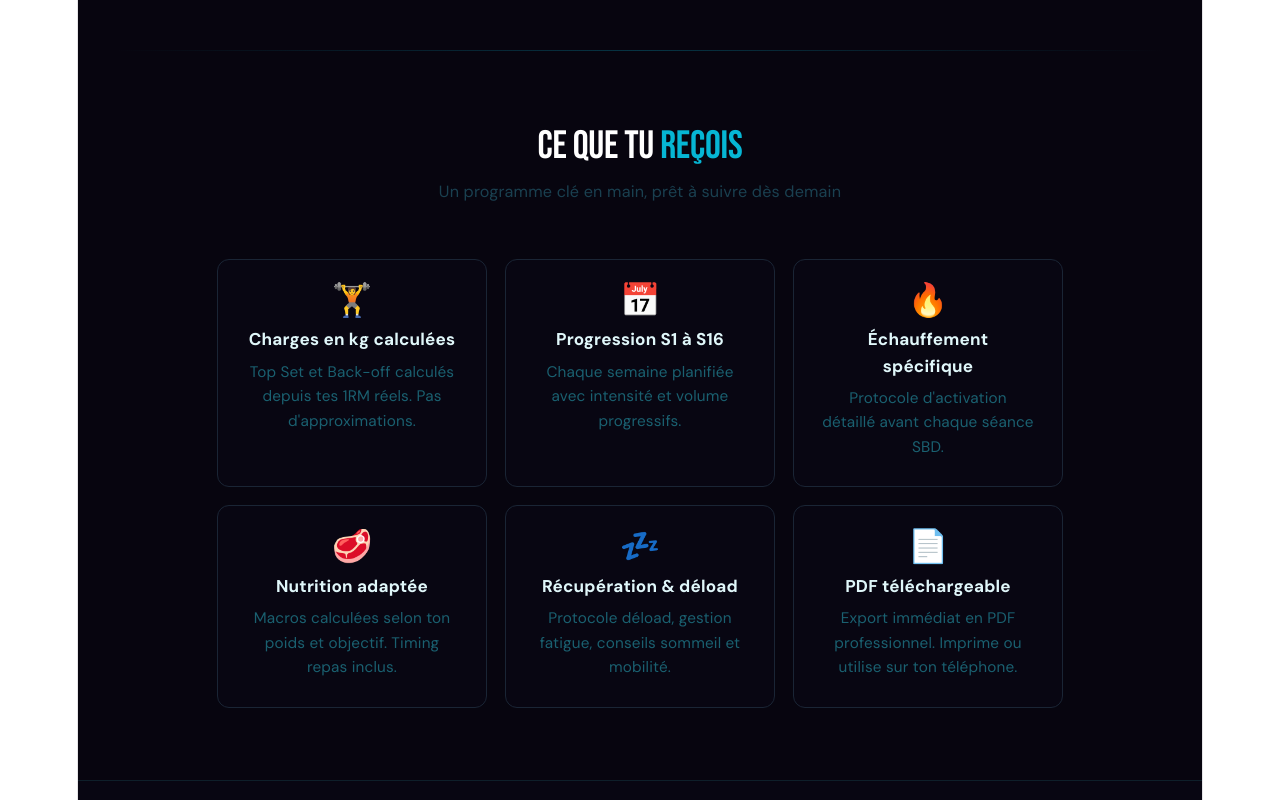
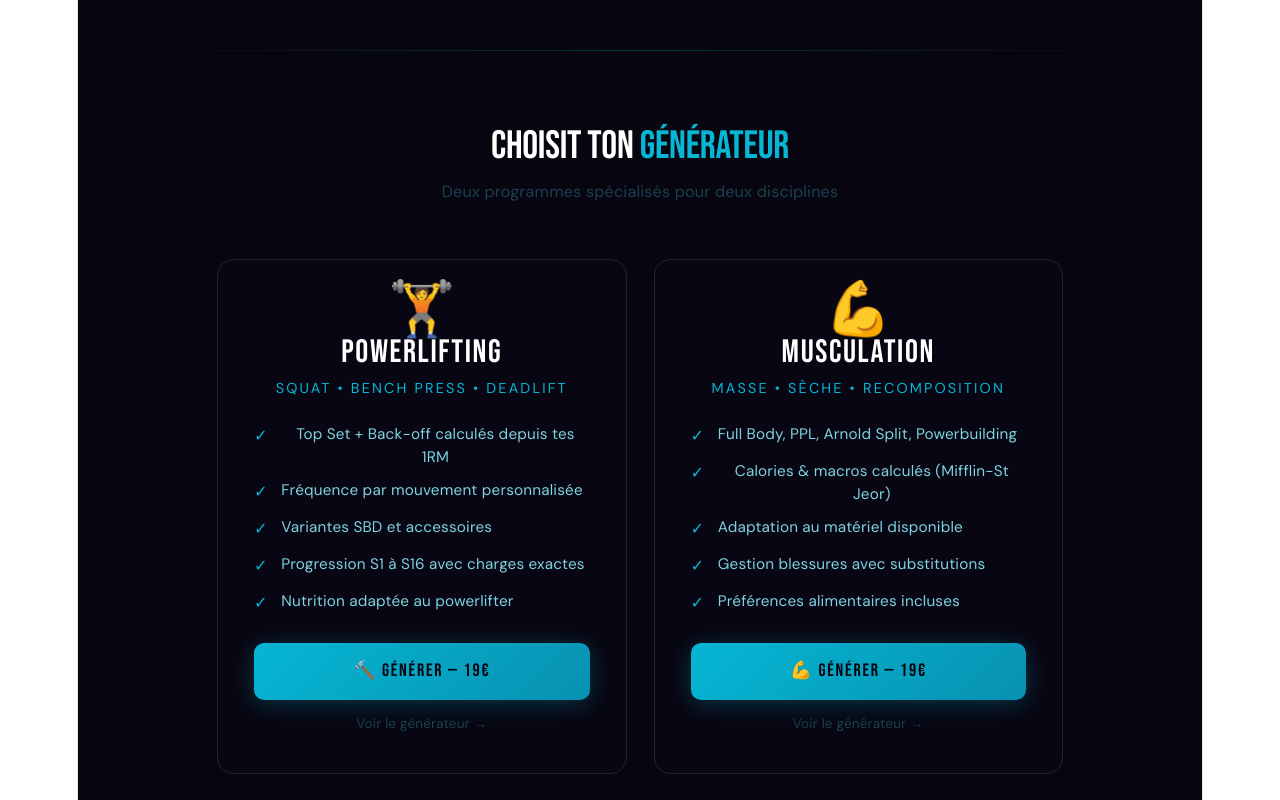
Before and after one commit to DEFA-ultra/laforgeai, a React (Vite) app: page / in a window 1280 px wide. Shown: the part 940-1740 px from the top of the page. Built offline with nearby package versions, Linux system fonts and the light colour scheme.

Commit message:
landing page 2 générateurs

```diff
--- a/src/Landing.jsx
+++ b/src/Landing.jsx
@@ -4,7 +4,7 @@ const C = "#06b6d4";
 const STRIPE_LINK = "https://buy.stripe.com/8x214p1uI0wx5ttcm5e7m01";
 
 export default function Landing() {
-  const [hovering, setHovering] = useState(false);
+  const [hovering, setHovering] = useState(null);
 
   return (
     <div style={{ minHeight: "100vh", background: "#07050f", fontFamily: "'DM Sans',sans-serif", color: "#cffafe", overflowX: "hidden" }}>
@@ -13,16 +13,16 @@ export default function Landing() {
         * { box-sizing: border-box; }
         @keyframes fadeUp { from { opacity: 0; transform: translateY(30px); } to { opacity: 1; transform: translateY(0); } }
         @keyframes pulse { 0%,100% { opacity: 1; } 50% { opacity: 0.6; } }
-        @keyframes shimmer { 0% { background-position: -200% 0; } 100% { background-position: 200% 0; } }
         .fade-up { animation: fadeUp 0.7s ease forwards; }
         .fade-up-2 { animation: fadeUp 0.7s ease 0.15s forwards; opacity: 0; }
         .fade-up-3 { animation: fadeUp 0.7s ease 0.3s forwards; opacity: 0; }
         .fade-up-4 { animation: fadeUp 0.7s ease 0.45s forwards; opacity: 0; }
         .cta-btn:hover { transform: translateY(-2px); box-shadow: 0 8px 40px rgba(6,182,212,0.6) !important; }
         .cta-btn { transition: all 0.2s ease; }
+        .gen-card:hover { border-color: ${C} !important; transform: translateY(-4px); box-shadow: 0 20px 60px rgba(6,182,212,0.15) !important; }
+        .gen-card { transition: all 0.25s ease; }
         .feature-card:hover { border-color: ${C} !important; transform: translateY(-3px); }
         .feature-card { transition: all 0.2s ease; }
-        .step-num { background: linear-gradient(135deg, ${C}, #0891b2); -webkit-background-clip: text; -webkit-text-fill-color: transparent; }
       `}</style>
 
       {/* NAV */}
@@ -31,7 +31,7 @@ export default function Landing() {
           <div style={{ fontSize: "0.55rem", letterSpacing: "0.3em", color: C, textTransform: "uppercase" }}>Programme IA</div>
           <div style={{ fontFamily: "'Bebas Neue',cursive", fontSize: "1.5rem", color: "#fff", letterSpacing: "0.06em", lineHeight: 1 }}>LA FORGE <span style={{ color: C }}>AI</span></div>
         </div>
-        <a href="https://buy.stripe.com/8x214p1uI0wx5ttcm5e7m01" style={{ background: `linear-gradient(135deg, ${C}, #0891b2)`, color: "#07050f", padding: "0.6rem 1.4rem", borderRadius: 8, fontWeight: 700, fontSize: "0.88rem", textDecoration: "none", fontFamily: "'Bebas Neue',cursive", letterSpacing: "0.1em" }}>
+        <a href={STRIPE_LINK} className="cta-btn" style={{ background: `linear-gradient(135deg, ${C}, #0891b2)`, color: "#07050f", padding: "0.6rem 1.4rem", borderRadius: 8, fontWeight: 700, fontSize: "0.88rem", textDecoration: "none", fontFamily: "'Bebas Neue',cursive", letterSpacing: "0.1em" }}>
           GÉNÉRER MON PROGRAMME
         </a>
       </nav>
@@ -39,22 +39,79 @@ export default function Landing() {
       {/* HERO */}
       <section style={{ padding: "5rem 1.5rem 4rem", textAlign: "center", maxWidth: 800, margin: "0 auto" }}>
         <div className="fade-up" style={{ display: "inline-block", background: `${C}18`, border: `1px solid ${C}44`, borderRadius: 20, padding: "0.35rem 1rem", fontSize: "0.75rem", color: C, letterSpacing: "0.15em", textTransform: "uppercase", marginBottom: "1.5rem" }}>
-          🔨 Powerlifting — Squat / Bench / Deadlift
+          🔨 Powerlifting & Musculation — Programme IA personnalisé
         </div>
         <h1 className="fade-up-2" style={{ fontFamily: "'Bebas Neue',cursive", fontSize: "clamp(2.8rem, 8vw, 5rem)", lineHeight: 1.05, margin: "0 0 1.5rem 0", color: "#fff", letterSpacing: "0.03em" }}>
-          L'IA CRÉÉE PAR UN ATHLÈTE<br />
+          L&apos;IA CRÉÉE PAR UN ATHLÈTE<br />
           <span style={{ color: C }}>DE POWERLIFTING</span><br />
           POUR DES ATHLÈTES
         </h1>
         <p className="fade-up-3" style={{ fontSize: "1.1rem", color: "#7dd3e0", lineHeight: 1.8, marginBottom: "2.5rem", maxWidth: 580, margin: "0 auto 2.5rem" }}>
-          Programme 100% personnalisé basé sur tes 1RM, ta fréquence et tes objectifs. Charges calculées en kg, progression semaine par semaine, nutrition incluse.
+          Programme 100% personnalisé basé sur ton profil, tes objectifs et ton niveau. Charges calculées, nutrition incluse, PDF immédiat.
         </p>
         <div className="fade-up-4" style={{ display: "flex", gap: "1rem", justifyContent: "center", flexWrap: "wrap" }}>
-          <a href="https://buy.stripe.com/8x214p1uI0wx5ttcm5e7m01" className="cta-btn" style={{ background: `linear-gradient(135deg, ${C}, #0891b2)`, color: "#07050f", padding: "1rem 2.5rem", borderRadius: 10, fontWeight: 700, fontSize: "1.1rem", textDecoration: "none", fontFamily: "'Bebas Neue',cursive", letterSpacing: "0.12em", boxShadow: `0 4px 24px ${C}44`, display: "inline-block" }}>
+          <a href={STRIPE_LINK} className="cta-btn" style={{ background: `linear-gradient(135deg, ${C}, #0891b2)`, color: "#07050f", padding: "1rem 2.5rem", borderRadius: 10, fontWeight: 700, fontSize: "1.1rem", textDecoration: "none", fontFamily: "'Bebas Neue',cursive", letterSpacing: "0.12em", boxShadow: `0 4px 24px ${C}44`, display: "inline-block" }}>
             🔨 GÉNÉRER MON PROGRAMME — 19€
           </a>
         </div>
         <p style={{ marginTop: "1rem", color: "#1a4050", fontSize: "0.8rem" }}>Téléchargement PDF immédiat • Paiement sécurisé</p>
+      </section>
+
+      {/* DIVIDER */}
+      <div style={{ height: 1, background: `linear-gradient(90deg, transparent, ${C}44, transparent)`, margin: "0 2rem" }} />
+
+      {/* CHOIX GÉNÉRATEUR */}
+      <section style={{ padding: "4rem 1.5rem", maxWidth: 900, margin: "0 auto" }}>
+        <h2 style={{ fontFamily: "'Bebas Neue',cursive", fontSize: "2.2rem", color: "#fff", textAlign: "center", marginBottom: "0.5rem" }}>
+          CHOISIT TON <span style={{ color: C }}>GÉNÉRATEUR</span>
+        </h2>
+        <p style={{ textAlign: "center", color: "#1a4050", marginBottom: "3rem", fontSize: "0.9rem" }}>Deux programmes spécialisés pour deux disciplines</p>
+
+        <div style={{ display: "grid", gridTemplateColumns: "repeat(auto-fit, minmax(300px, 1fr))", gap: "1.5rem" }}>
+
+          {/* POWERLIFTING */}
+          <div className="gen-card" style={{ background: "#080612", border: `1px solid #1a2535`, borderRadius: 16, padding: "2rem", display: "flex", flexDirection: "column" }}>
+            <div style={{ fontSize: "3rem", marginBottom: "1rem" }}>🏋️</div>
+            <div style={{ fontFamily: "'Bebas Neue',cursive", fontSize: "1.8rem", color: "#fff", letterSpacing: "0.05em", marginBottom: "0.5rem" }}>POWERLIFTING</div>
+            <div style={{ color: C, fontSize: "0.8rem", letterSpacing: "0.15em", textTransform: "uppercase", marginBottom: "1.2rem" }}>Squat • Bench Press • Deadlift</div>
+            <div style={{ display: "flex", flexDirection: "column", gap: "0.6rem", marginBottom: "1.5rem", flex: 1 }}>
+              {["Top Set + Back-off calculés depuis tes 1RM", "Fréquence par mouvement personnalisée", "Variantes SBD et accessoires", "Progression S1 à S16 avec charges exactes", "Nutrition adaptée au powerlifter"].map((item, i) => (
+                <div key={i} style={{ display: "flex", gap: "0.75rem", alignItems: "flex-start" }}>
+                  <span style={{ color: C, fontSize: "0.9rem", flexShrink: 0 }}>✓</span>
+                  <span style={{ color: "#7dd3e0", fontSize: "0.85rem", lineHeight: 1.5 }}>{item}</span>
+                </div>
+              ))}
+            </div>
+            <a href={STRIPE_LINK} className="cta-btn" style={{ display: "block", background: `linear-gradient(135deg, ${C}, #0891b2)`, color: "#07050f", padding: "0.85rem", borderRadius: 10, fontWeight: 700, fontSize: "1rem", textDecoration: "none", fontFamily: "'Bebas Neue',cursive", letterSpacing: "0.1em", textAlign: "center", boxShadow: `0 4px 24px ${C}44` }}>
+              🔨 GÉNÉRER — 19€
+            </a>
+            <a href="/generator" style={{ display: "block", textAlign: "center", color: "#1a4050", fontSize: "0.75rem", marginTop: "0.6rem", textDecoration: "none" }}>
+              Voir le générateur →
+            </a>
+          </div>
+
+          {/* MUSCULATION */}
+          <div className="gen-card" style={{ background: "#080612", border: `1px solid #1a2535`, borderRadius: 16, padding: "2rem", display: "flex", flexDirection: "column" }}>
+            <div style={{ fontSize: "3rem", marginBottom: "1rem" }}>💪</div>
+            <div style={{ fontFamily: "'Bebas Neue',cursive", fontSize: "1.8rem", color: "#fff", letterSpacing: "0.05em", marginBottom: "0.5rem" }}>MUSCULATION</div>
+            <div style={{ color: C, fontSize: "0.8rem", letterSpacing: "0.15em", textTransform: "uppercase", marginBottom: "1.2rem" }}>Masse • Sèche • Recomposition</div>
+            <div style={{ display: "flex", flexDirection: "column", gap: "0.6rem", marginBottom: "1.5rem", flex: 1 }}>
+              {["Full Body, PPL, Arnold Split, Powerbuilding", "Calories & macros calculés (Mifflin-St Jeor)", "Adaptation au matériel disponible", "Gestion blessures avec substitutions", "Préférences alimentaires incluses"].map((item, i) => (
+                <div key={i} style={{ display: "flex", gap: "0.75rem", alignItems: "flex-start" }}>
+                  <span style={{ color: C, fontSize: "0.9rem", flexShrink: 0 }}>✓</span>
+                  <span style={{ color: "#7dd3e0", fontSize: "0.85rem", lineHeight: 1.5 }}>{item}</span>
+                </div>
+              ))}
+            </div>
+            <a href={STRIPE_LINK} className="cta-btn" style={{ display: "block", background: `linear-gradient(135deg, ${C}, #0891b2)`, color: "#07050f", padding: "0.85rem", borderRadius: 10, fontWeight: 700, fontSize: "1rem", textDecoration: "none", fontFamily: "'Bebas Neue',cursive", letterSpacing: "0.1em", textAlign: "center", boxShadow: `0 4px 24px ${C}44` }}>
+              💪 GÉNÉRER — 19€
+            </a>
+            <a href="/musculation" style={{ display: "block", textAlign: "center", color: "#1a4050", fontSize: "0.75rem", marginTop: "0.6rem", textDecoration: "none" }}>
+              Voir le générateur →
+            </a>
+          </div>
+
+        </div>
       </section>
 
       {/* DIVIDER */}
@@ -68,12 +125,12 @@ export default function Landing() {
         <p style={{ textAlign: "center", color: "#1a4050", marginBottom: "3rem", fontSize: "0.9rem" }}>Un programme clé en main, prêt à suivre dès demain</p>
         <div style={{ display: "grid", gridTemplateColumns: "repeat(auto-fit, minmax(260px, 1fr))", gap: "1rem" }}>
           {[
-            { icon: "🏋️", title: "Charges en kg calculées", desc: "Top Set et Back-off calculés depuis tes 1RM réels. Pas d'approximations." },
-            { icon: "📅", title: "Progression S1 à S16", desc: "Chaque semaine planifiée avec intensité et volume progressifs." },
-            { icon: "🔥", title: "Échauffement spécifique", desc: "Protocole d'activation détaillé avant chaque séance SBD." },
+            { icon: "🏋️", title: "Programme complet personnalisé", desc: "Séances détaillées avec charges calculées selon ton profil exact." },
+            { icon: "📅", title: "Progression semaine par semaine", desc: "Chaque semaine planifiée avec intensité et volume progressifs." },
+            { icon: "🔥", title: "Échauffement spécifique", desc: "Protocole d'activation détaillé avant chaque séance." },
             { icon: "🥩", title: "Nutrition adaptée", desc: "Macros calculées selon ton poids et objectif. Timing repas inclus." },
             { icon: "💤", title: "Récupération & déload", desc: "Protocole déload, gestion fatigue, conseils sommeil et mobilité." },
-            { icon: "📄", title: "PDF téléchargeable", desc: "Export immédiat en PDF professionnel. Imprime ou utilise sur ton téléphone." },
+            { icon: "📄", title: "PDF téléchargeable", desc: "Export immédiat en PDF professionnel. Imprime ou utilise sur mobile." },
           ].map((f, i) => (
             <div key={i} className="feature-card" style={{ background: "#080612", border: "1px solid #1a2535", borderRadius: 12, padding: "1.5rem" }}>
               <div style={{ fontSize: "1.8rem", marginBottom: "0.75rem" }}>{f.icon}</div>
@@ -93,12 +150,12 @@ export default function Landing() {
           <p style={{ color: "#1a4050", marginBottom: "3rem", fontSize: "0.9rem" }}>3 étapes, moins de 3 minutes</p>
           <div style={{ display: "grid", gridTemplateColumns: "repeat(auto-fit, minmax(180px, 1fr))", gap: "2rem" }}>
             {[
-              { num: "01", title: "Remplis ton profil", desc: "Tes 1RM, ta fréquence, tes objectifs, tes jours d'entraînement." },
+              { num: "01", title: "Remplis ton profil", desc: "Tes infos, ton objectif, ton niveau et tes jours d'entraînement." },
               { num: "02", title: "L'IA génère", desc: "Programme complet créé en moins de 60 secondes, personnalisé pour toi." },
-              { num: "03", title: "Télécharge ton PDF", desc: "Programme prêt à suivre, téléchargeable immédiatement en PDF." },
+              { num: "03", title: "Télécharge ton PDF", desc: "Programme prêt à suivre, téléchargeable immédiatement." },
             ].map((s, i) => (
               <div key={i} style={{ textAlign: "center" }}>
-                <div className="step-num" style={{ fontFamily: "'Bebas Neue',cursive", fontSize: "3.5rem", lineHeight: 1 }}>{s.num}</div>
+                <div style={{ fontFamily: "'Bebas Neue',cursive", fontSize: "3.5rem", lineHeight: 1, background: `linear-gradient(135deg, ${C}, #0891b2)`, WebkitBackgroundClip: "text", WebkitTextFillColor: "transparent" }}>{s.num}</div>
                 <div style={{ fontWeight: 700, color: "#e0f7fa", margin: "0.5rem 0 0.4rem", fontSize: "0.95rem" }}>{s.title}</div>
                 <div style={{ color: "#1a6070", fontSize: "0.85rem", lineHeight: 1.6 }}>{s.desc}</div>
               </div>
@@ -112,7 +169,7 @@ export default function Landing() {
         <div style={{ background: "#080612", border: `1px solid ${C}44`, borderRadius: 16, padding: "2.5rem" }}>
           <div style={{ fontSize: "2.5rem", marginBottom: "1rem" }}>🔨</div>
           <blockquote style={{ fontFamily: "'Bebas Neue',cursive", fontSize: "1.6rem", color: "#fff", lineHeight: 1.3, marginBottom: "1.2rem", letterSpacing: "0.02em" }}>
-            "La Forge AI a été développée par un athlète de powerlifting qui connaît les exigences du sport — pas par des développeurs qui n'ont jamais touché une barre."
+            &ldquo;La Forge AI a été développée par un athlète de powerlifting qui connaît les exigences du sport — pas par des développeurs qui n&apos;ont jamais touché une barre.&rdquo;
           </blockquote>
           <div style={{ color: C, fontWeight: 700, fontSize: "0.88rem", letterSpacing: "0.1em", textTransform: "uppercase" }}>
             Athlète Powerlifting • Créateur de La Forge AI
@@ -128,18 +185,21 @@ export default function Landing() {
           </h2>
           <p style={{ color: "#1a4050", marginBottom: "2.5rem", fontSize: "0.9rem" }}>Un programme, un prix</p>
           <div style={{ background: "#07050f", border: `2px solid ${C}`, borderRadius: 16, padding: "2.5rem", marginBottom: "1.5rem" }}>
-            <div style={{ fontSize: "0.8rem", color: C, letterSpacing: "0.2em", textTransform: "uppercase", marginBottom: "0.5rem" }}>Programme Powerlifting</div>
-            <div style={{ fontFamily: "'Bebas Neue',cursive", fontSize: "4rem", color: "#fff", lineHeight: 1 }}><span style={{ textDecoration: "line-through", color: "#1a4050", fontSize: "2rem" }}>29€</span> 19€</div>
+            <div style={{ fontSize: "0.8rem", color: C, letterSpacing: "0.2em", textTransform: "uppercase", marginBottom: "0.5rem" }}>Powerlifting ou Musculation</div>
+            <div style={{ display: "flex", alignItems: "center", justifyContent: "center", gap: "1rem", marginBottom: "0.25rem" }}>
+              <span style={{ fontFamily: "'Bebas Neue',cursive", fontSize: "2.2rem", color: "#1a4050", textDecoration: "line-through" }}>29€</span>
+              <span style={{ fontFamily: "'Bebas Neue',cursive", fontSize: "4rem", color: "#fff", lineHeight: 1 }}>19€</span>
+            </div>
             <div style={{ color: "#e85d04", fontSize: "0.85rem", fontWeight: 700, marginBottom: "2rem" }}>🔥 Offre de lancement — durée limitée</div>
             <div style={{ display: "flex", flexDirection: "column", gap: "0.7rem", marginBottom: "2rem", textAlign: "left" }}>
-              {["Programme complet personnalisé", "Charges en kg calculées", "Progression S1 à S16", "Nutrition & récupération", "Export PDF immédiat"].map((item, i) => (
+              {["Programme complet personnalisé", "Charges calculées selon ton profil", "Nutrition & récupération incluses", "Progression semaine par semaine", "Export PDF immédiat"].map((item, i) => (
                 <div key={i} style={{ display: "flex", gap: "0.75rem", alignItems: "center" }}>
                   <span style={{ color: C, fontSize: "1rem" }}>✓</span>
                   <span style={{ color: "#7dd3e0", fontSize: "0.88rem" }}>{item}</span>
                 </div>
               ))}
             </div>
-            <a href="https://buy.stripe.com/8x214p1uI0wx5ttcm5e7m01" className="cta-btn" style={{ display: "block", background: `linear-gradient(135deg, ${C}, #0891b2)`, color: "#07050f", padding: "1rem", borderRadius: 10, fontWeight: 700, fontSize: "1.1rem", textDecoration: "none", fontFamily: "'Bebas Neue',cursive", letterSpacing: "0.12em", boxShadow: `0 4px 24px ${C}44` }}>
+            <a href={STRIPE_LINK} className="cta-btn" style={{ display: "block", background: `linear-gradient(135deg, ${C}, #0891b2)`, color: "#07050f", padding: "1rem", borderRadius: 10, fontWeight: 700, fontSize: "1.1rem", textDecoration: "none", fontFamily: "'Bebas Neue',cursive", letterSpacing: "0.12em", boxShadow: `0 4px 24px ${C}44` }}>
               🔨 GÉNÉRER MON PROGRAMME
             </a>
           </div>
@@ -151,7 +211,7 @@ export default function Landing() {
       <section style={{ padding: "3rem 1.5rem", maxWidth: 700, margin: "0 auto", textAlign: "center" }}>
         <div style={{ color: "#1a4050", fontSize: "0.75rem", letterSpacing: "0.2em", textTransform: "uppercase", marginBottom: "1rem" }}>Bientôt disponible</div>
         <div style={{ display: "flex", gap: "0.8rem", justifyContent: "center", flexWrap: "wrap" }}>
-          {["💪 Musculation / Masse", "🔥 Sèche", "🔗 Street Lifting", "⚡ Cross Training"].map((s, i) => (
+          {["🔗 Street Lifting", "⚡ Cross Training", "🏆 Compétition avancée", "📊 Suivi progression"].map((s, i) => (
             <div key={i} style={{ background: "#080612", border: "1px solid #1a2535", borderRadius: 20, padding: "0.4rem 1rem", fontSize: "0.82rem", color: "#1a4050" }}>{s}</div>
           ))}
         </div>
```
